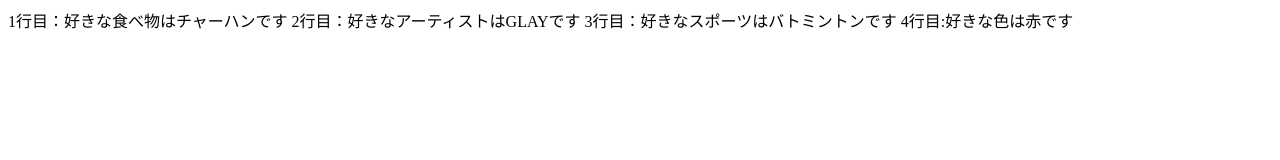
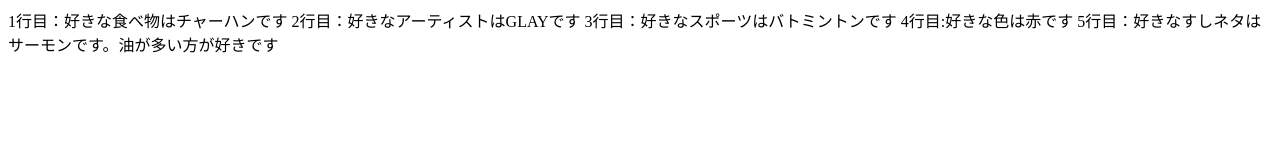
Before and after one commit to nagahamaneru/command-practice, a plain HTML site: page index.html in a window 1280 px wide. Drawn offline with Linux system fonts and the light colour scheme.

Commit message:
好きなすしネタを追加

```diff
--- a/index.html
+++ b/index.html
@@ -4,5 +4,6 @@
 	2行目：好きなアーティストはGLAYです
 	3行目：好きなスポーツはバトミントンです
 	4行目:好きな色は赤です
+	5行目：好きなすしネタはサーモンです。油が多い方が好きです
 </body>
 </html>
```
